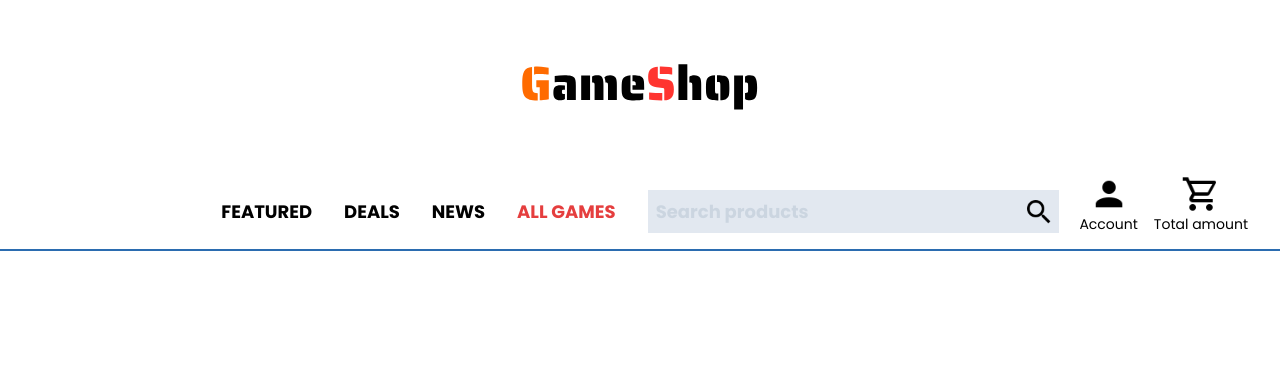
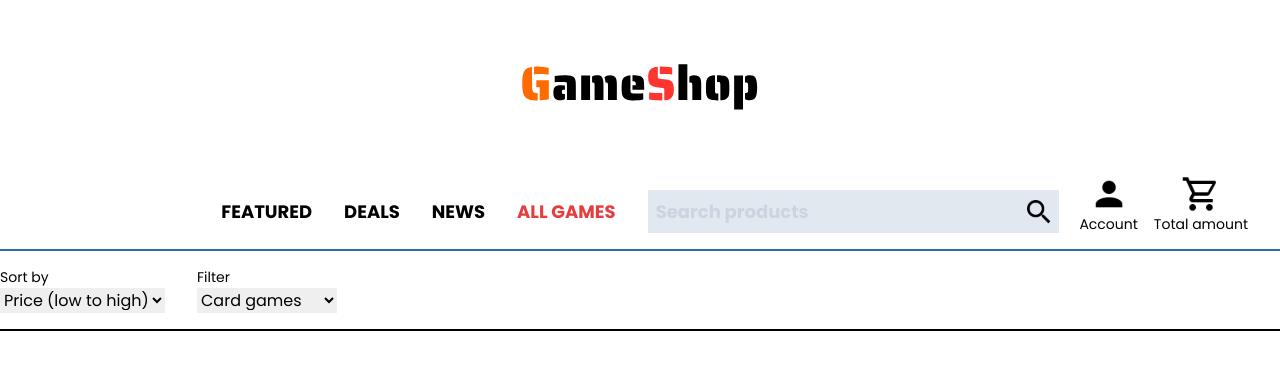
Before and after one commit to CarlVinggaard/game-shop, a Django app: page /all-games in a window 1280 px wide. Shown: the top 370 px of the page. Run offline with Django 3.2, Linux system fonts and the light colour scheme; data that the repository does not hold is empty; style sheets or scripts are compiled from the project's sources; parts of the project's set-up code (start-up, migrations or seed data) failed here and were passed over; some web fonts are replaced.

Commit message:
Add sort and filter selects

```diff
--- a/products/templates/products/all_games.html
+++ b/products/templates/products/all_games.html
@@ -2,6 +2,31 @@
 {% load static %}
 {% block content %}
 <div class="min-h-screen bg-gray-100">
+  <div class="flex justify-center py-12 px-20">
+    <div class="flex w-full bg-white border-b-2 border-solid border-red-600 py-4 px-12">
+      <label class="mr-8">
+        <div class="text-sm mb-2">Sort by</div>
+        <select id="sort-select" class="py-2 px-4 border border-solid border-black w-64">
+          <option values="price_asc">Price (low to high)</option>
+          <option values="price_desc">Price (high to low)</option>
+          <option values="comlexity_rating">Complexity</option>
+          <option values="rating">Popularity</option>
+          <option values="avg_playing_time">Playing time</option>
+        </select>
+      </label>
+      <label>
+        <div class="text-sm mb-2">Filter</div>
+        <select id="filter-select" class="py-2 px-4 border border-solid border-black w-64">
+          <option values="card_game">Card games</option>
+          <option values="strategy">Strategy</option>
+          <option values="family">Family</option>
+          <option values="party">Party</option>
+          <option values="economic">Economic</option>
+          <option values="science_fiction">Science Fiction</option>
+        </select>
+      </label>
+    </div>
+  </div>
   <div class="grid grid-cols-12 gap-6 p-12">
     {% for product in products %}
       <div class="flex justify-center col-span-12 sm:col-span-6 md:col-span-4 ">
@@ -11,3 +36,6 @@
   </div>
 </div>
 {% endblock %}
+
+{% block postloadjs %}
+{% endblock %}
```
